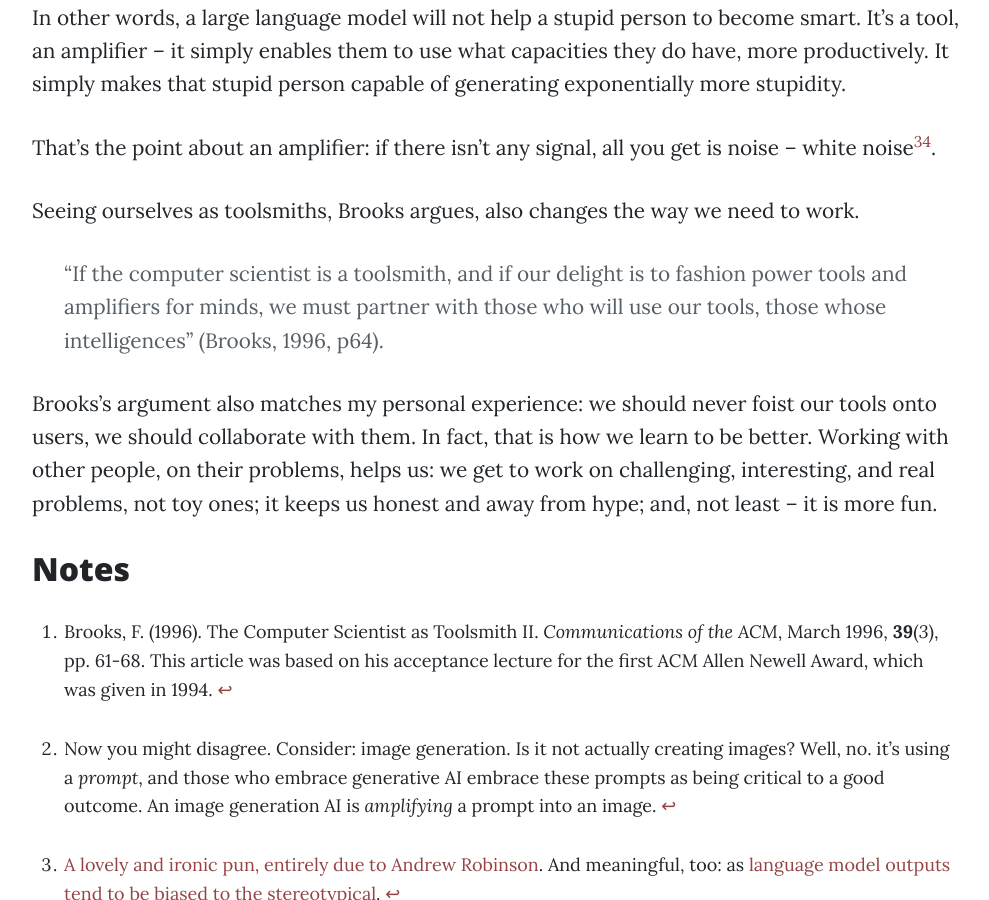
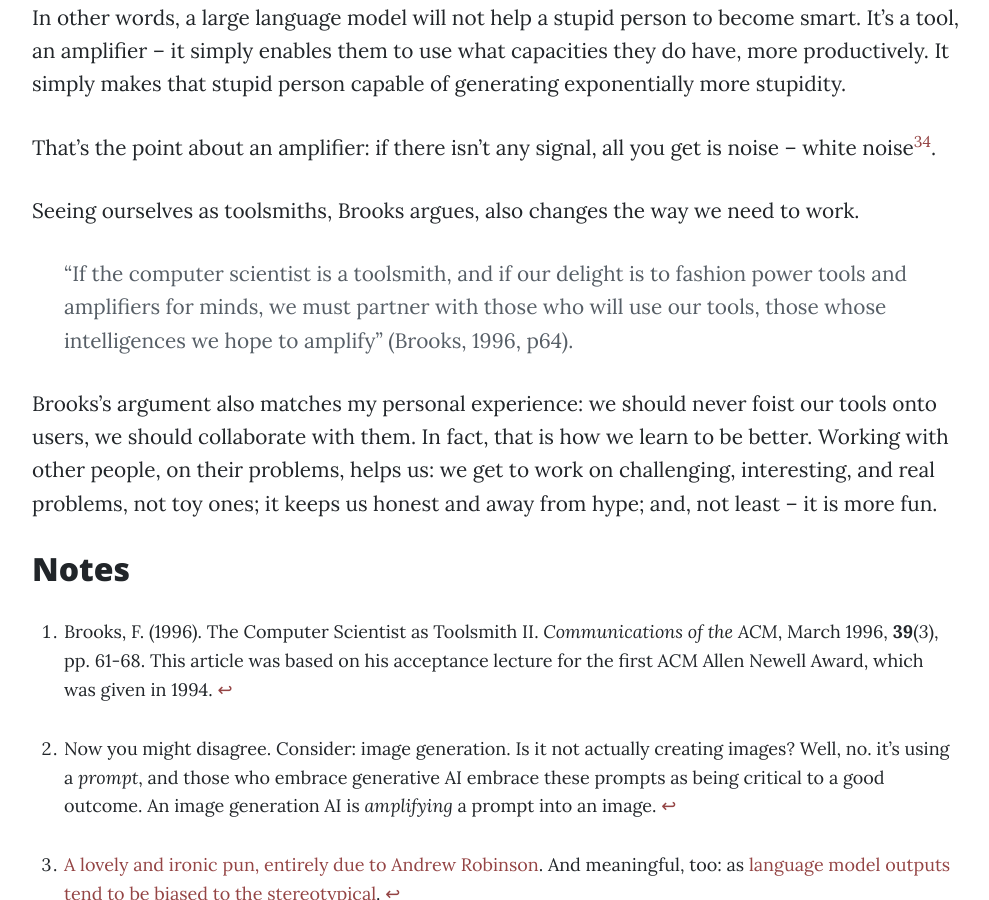
Before and after one commit to morungos/morungos.github.io, a Jekyll site: the page built from _posts/2025-02-17-intelligence-amplification.md, in a window 1280 px wide and 900 px high, scrolled down 2183 px. Shown: the whole window, without its empty margins (144-1133 px from the left). Built offline with Jekyll 4.4.1, drawn with Linux system fonts in a browser that asks for light colours; a script that is not in the unit is left out.

Commit message:
another typo duh

```diff
--- a/_posts/2025-02-17-intelligence-amplification.md
+++ b/_posts/2025-02-17-intelligence-amplification.md
@@ -102,7 +102,7 @@ work.
 
 > "If the computer scientist is a toolsmith, and if our delight is to fashion
 > power tools and amplifiers for minds, we must partner with those who will use
-> our tools, those whose intelligences" (Brooks, 1996, p64).
+> our tools, those whose intelligences we hope to amplify" (Brooks, 1996, p64).
 
 Brooks's argument also matches my personal experience: we should never foist our
 tools onto users, we should collaborate with them. In fact, that is how we learn
```
